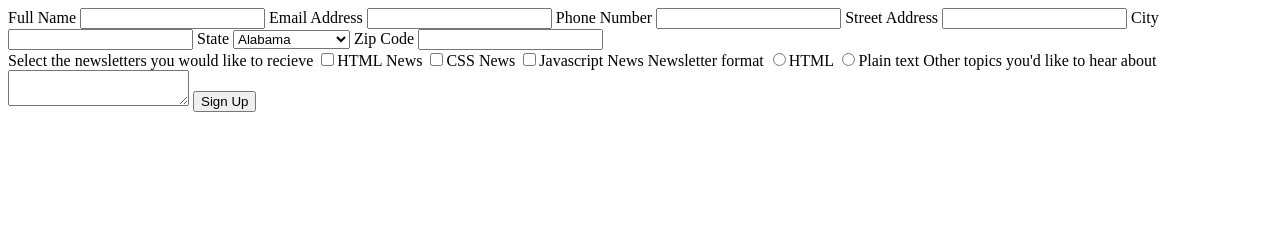
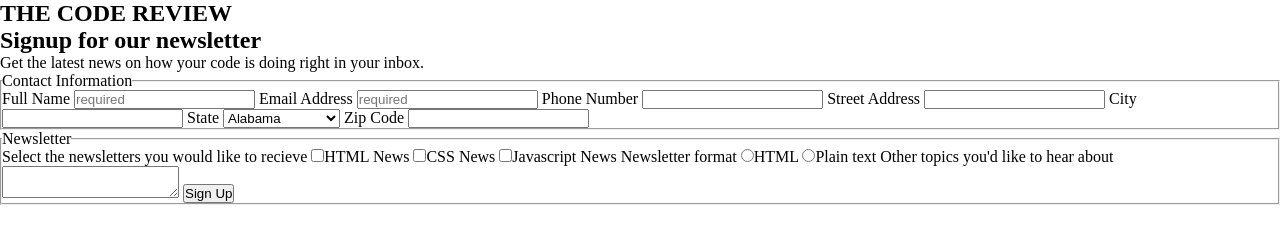
Before and after one commit to Dsimpson91/Online-Registration-form, a plain HTML site: page index.html in a window 1280 px wide. Drawn offline with Linux system fonts and the light colour scheme.

Commit message:
added some styles

```diff
--- a/css/styles.css
+++ b/css/styles.css
@@ -0,0 +1,11 @@
+* {
+	margin:0;
+	padding: 0;
+}
+
+
+.container {
+	display: flex;
+	flex-direction: column;
+	height: 100vh;
+}
--- a/index.html
+++ b/index.html
@@ -6,15 +6,27 @@
     <meta charset="UTF-8">
     <meta name="viewport" content="width=device-width, initial-scale=1">
     <link rel="stylesheet" type="text/css" href="css/styles.css">
+    <link href="https://fonts.googleapis.com/css?family=Merriweather&display=swap" rel="stylesheet">
 </head>
 
 <body>
+    <nav class="navbar">
+        <h1>THE CODE REVIEW</h1>
+
+    </nav>
+    <div class="container">
+        <div>
+            <h2>Signup for our newsletter</h2>
+            <p>Get the latest news on how your code is doing right in your inbox.</p>
+        </div>
+        <div>
             <form>
-        <div>
+                <fieldset>
+                    <legend>Contact Information</legend>
                     <label for="name">Full Name</label>
-            <input type="text" name="name" id="name" required>
+                    <input type="text" name="name" id="name" placeholder="required">
                     <label for="Email">Email Address</label>
-            <input type="text" name="Email" id="Email">
+                    <input type="text" name="Email" id="Email" placeholder="required">
                     <label for="Phone">Phone Number</label>
                     <input type="Number" name="Phone" id="Phone">
                     <label for="street_address">Street Address</label>
@@ -75,20 +87,23 @@
                     </select>
                     <label for="zip">Zip Code</label>
                     <input type="text" name="zip" id="zip">
-        </div>
-        <div>
-            <label>Select the newsletters you would like to recieve</label>
-            <input type="checkbox" name="html_news">HTML News
-            <input type="checkbox" name="css_news">CSS News
-            <input type="checkbox" name="javascript_news">Javascript News
-            <label>Newsletter format</label>
-            <input type="radio" name="html" value="html">HTML
-            <input type="radio" name="plain_text" value="plain_text">Plain text
+                </fieldset>
+                <fieldset>
+                    <legend>Newsletter</legend>
+                    <label for="newsletter">Select the newsletters you would like to recieve</label>
+                    <input type="checkbox" name="newsletter" value="html_news">HTML News
+                    <input type="checkbox" name="newsletter" value="css_news">CSS News
+                    <input type="checkbox" name="newsletter" value="javascript_news">Javascript News
+                    <label for="format">Newsletter format</label>
+                    <input type="radio" name="format" value="html">HTML
+                    <input type="radio" name="format" value="plain_text">Plain text
                     <label for="msg">Other topics you'd like to hear about</label>
                     <textarea id="msg" name="user_message"></textarea>
                     <input type="submit" name="sign_up" value="Sign Up">
+                </fieldset>
+            </form>
         </div>
-    </form>
+    </div>
 </body>
 
 </html>
```
Lines whose indentation alone changed are shown as unchanged.
